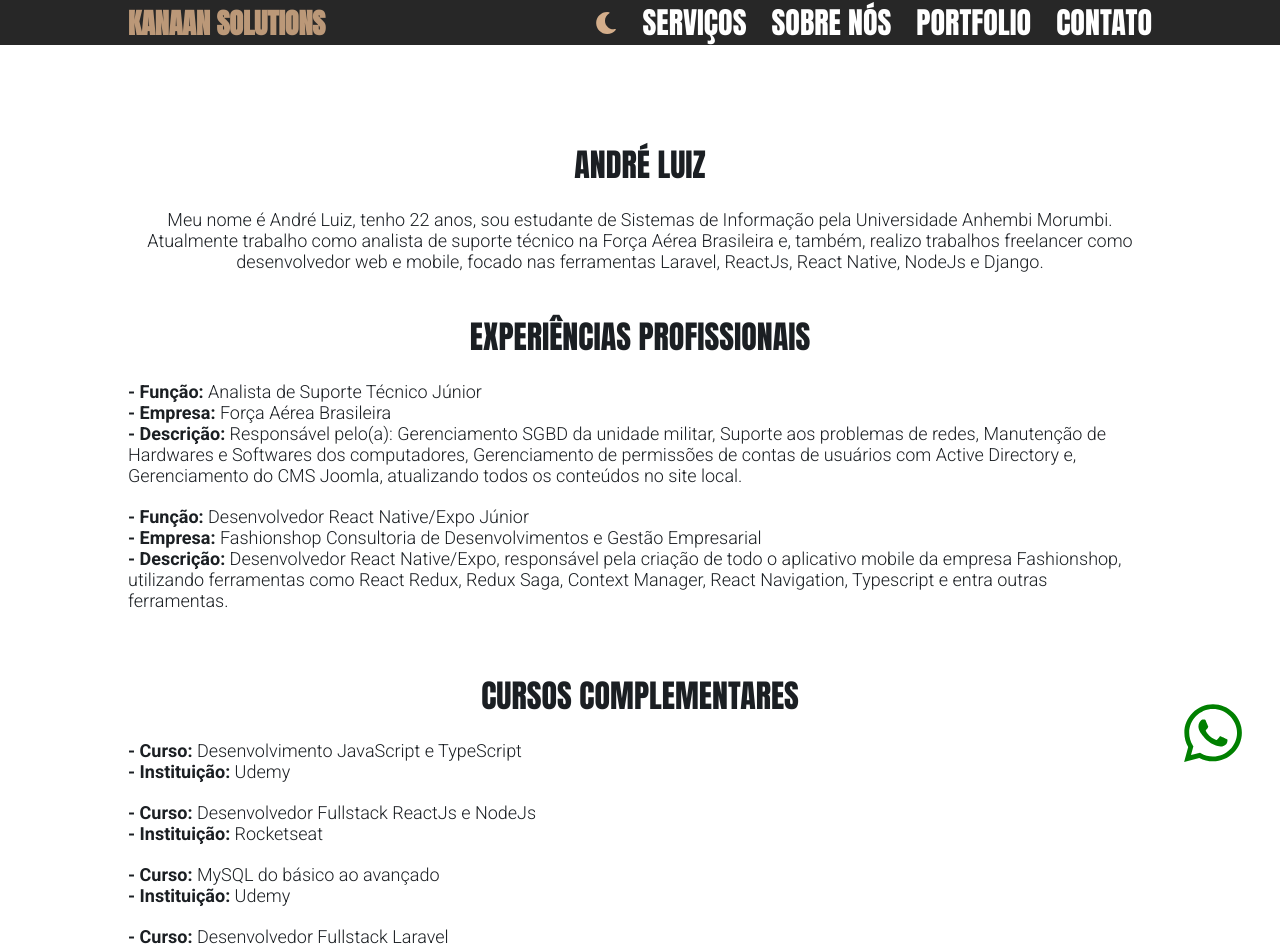
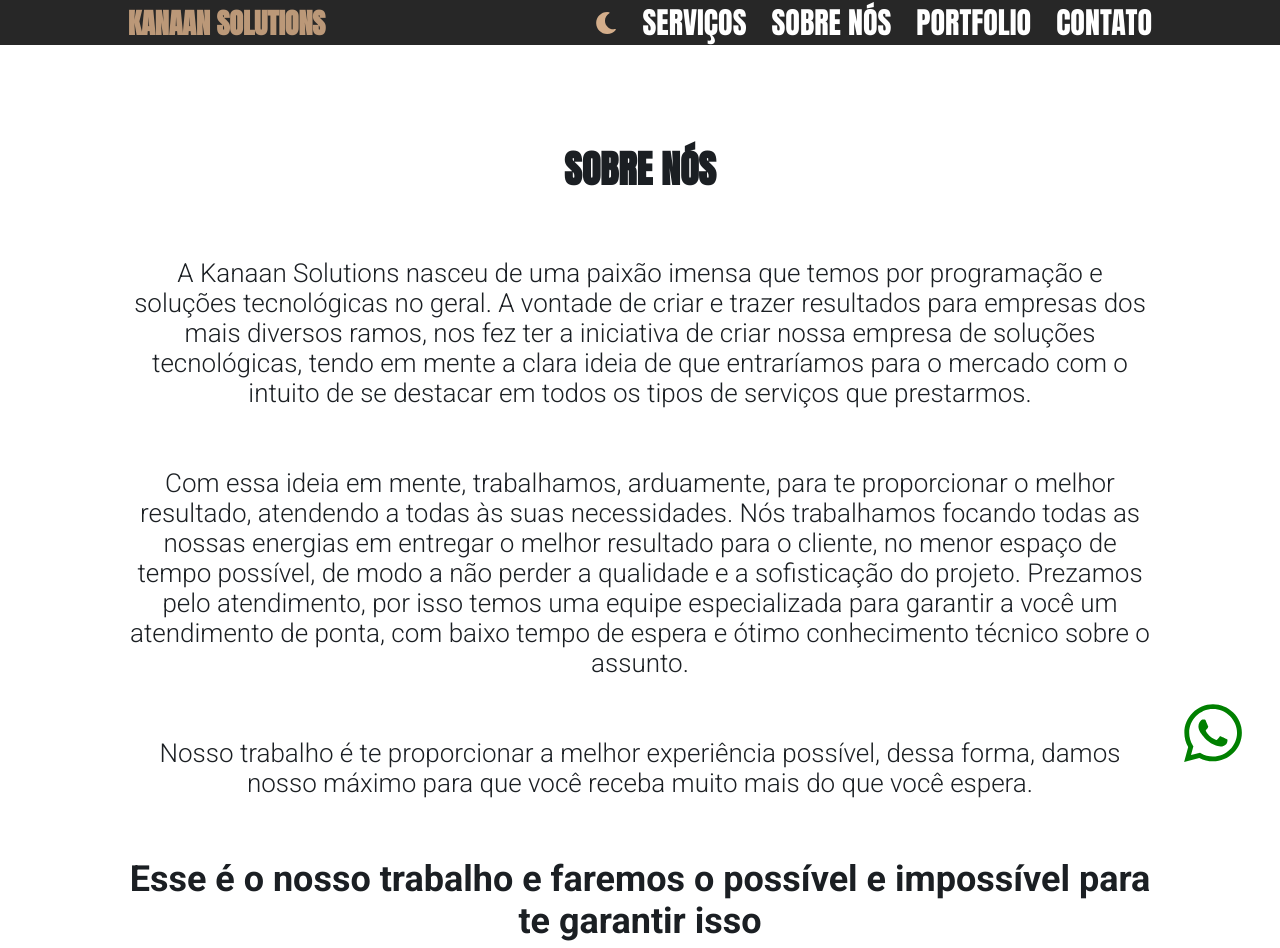
Before and after one commit to ceilon-art/My_Site, a Next.js app: page /sobre in a window 1280 px wide. Shown: the top 948 px of the page. Built offline with nearby package versions, Linux system fonts and the light colour scheme.

Commit message:
SobrePage changes

```diff
--- a/pages/sobre.tsx
+++ b/pages/sobre.tsx
@@ -1,165 +1,43 @@
 import React from 'react';
 import WhatsApp from '../components/WhatsApp';
-import { Container, Project, Text } from '../styles/sobreStyles';
+import { Container } from '../styles/sobreStyles';
 
 const Portfolio: React.FC = () => {
   return (
     <Container>
-      <p>André Luiz</p>
-        <span>
-          {' '}
-          Meu nome é André Luiz, tenho 22 anos, sou estudante
-          de Sistemas de Informação pela Universidade Anhembi Morumbi.
-          Atualmente trabalho como analista de suporte técnico na Força Aérea
-          Brasileira e, também, realizo trabalhos freelancer como desenvolvedor
-          web e mobile, focado nas ferramentas Laravel, ReactJs, React Native,
-          NodeJs e Django.
-        </span>
+      <h1>Sobre Nós</h1>
 
-      <p>Experiências Profissionais</p>
+      <p>
+        A Kanaan Solutions nasceu de uma paixão imensa que temos
+        por programação e soluções tecnológicas no geral. A vontade
+        de criar e trazer resultados para empresas dos mais diversos
+        ramos, nos fez ter a iniciativa de criar nossa empresa de
+        soluções tecnológicas, tendo em mente a clara ideia de que
+        entraríamos para o mercado com o intuito de se destacar em
+        todos os tipos de serviços que prestarmos.
+      </p>
 
-      <Project>
-        <Text>
-          <strong>
-            - Função:
-            <span> Analista de Suporte Técnico Júnior</span>
-          </strong>
-          <br />
-          <strong>
-            - Empresa:
-            <span> Força Aérea Brasileira</span>
-          </strong>
-          <br />
-          <strong>
-            - Descrição:
-            <span>
-              {' '}
-              Responsável pelo(a):
-              Gerenciamento SGBD da unidade militar,
-              Suporte aos problemas de redes,
-              Manutenção de Hardwares e Softwares dos computadores,
-              Gerenciamento de permissões de contas de usuários com Active
-              Directory e, Gerenciamento do CMS Joomla, atualizando todos
-              os conteúdos no site local.
-            </span>
-          </strong>
-        </Text>
-      </Project>
+      <p>
+        Com essa ideia em mente, trabalhamos, arduamente, para te
+        proporcionar o melhor resultado, atendendo a todas às suas
+        necessidades. Nós trabalhamos focando todas as nossas energias
+        em entregar o melhor resultado para o cliente, no menor espaço de
+        tempo possível, de modo a não perder a qualidade e a sofisticação
+        do projeto. Prezamos pelo atendimento, por isso temos uma equipe
+        especializada para garantir a você um atendimento de ponta, com baixo
+        tempo de espera e ótimo conhecimento técnico sobre o assunto.
+      </p>
 
-      <Project>
-        <Text>
-          <strong>
-            - Função:
-            <span> Desenvolvedor React Native/Expo Júnior</span>
-          </strong>
-          <br />
-          <strong>
-            - Empresa:
-            <span>
-              {' '}
-              Fashionshop Consultoria de Desenvolvimentos e Gestão Empresarial
-            </span>
-          </strong>
-          <br />
-          <strong>
-            - Descrição:
-            <span>
-              {' '}
-              Desenvolvedor React Native/Expo, responsável pela criação de todo
-              o aplicativo mobile da empresa Fashionshop, utilizando ferramentas
-              como React Redux, Redux Saga, Context Manager, React Navigation,
-              Typescript e entra outras ferramentas.
-            </span>
-          </strong>
-        </Text>
-      </Project>
+      <p>
+        Nosso trabalho é te proporcionar a melhor experiência possível,
+        dessa forma, damos nosso máximo para que você receba muito mais do
+        que você espera.
+      </p>
 
-      <p>Cursos Complementares</p>
-
-      <Project>
-        <Text>
-          <strong>
-            - Curso:
-            <span>{' '} Desenvolvimento JavaScript e TypeScript</span>
-          </strong>
-          <br />
-          <strong>
-            - Instituição:
-            <span>
-            {' '}
-              Udemy
-            </span>
-          </strong>
-        </Text>
-      </Project>
-
-      <Project>
-        <Text>
-          <strong>
-            - Curso:
-            <span>{' '} Desenvolvedor Fullstack ReactJs e NodeJs</span>
-          </strong>
-          <br />
-          <strong>
-            - Instituição:
-            <span>
-            {' '}
-            Rocketseat
-            </span>
-          </strong>
-        </Text>
-      </Project>
-
-      <Project>
-        <Text>
-          <strong>
-            - Curso:
-            <span>{' '} MySQL do básico ao avançado</span>
-          </strong>
-          <br />
-          <strong>
-            - Instituição:
-            <span>
-            {' '}
-            Udemy
-            </span>
-          </strong>
-        </Text>
-      </Project>
-
-      <Project>
-        <Text>
-          <strong>
-            - Curso:
-            <span>{' '} Desenvolvedor Fullstack Laravel</span>
-          </strong>
-          <br />
-          <strong>
-            - Instituição:
-            <span>
-            {' '}
-            Udemy
-            </span>
-          </strong>
-        </Text>
-      </Project>
-
-      <Project>
-        <Text>
-          <strong>
-            - Curso:
-            <span>{' '} Python do básico ao avançado</span>
-          </strong>
-          <br />
-          <strong>
-            - Instituição:
-            <span>
-            {' '}
-            Udemy
-            </span>
-          </strong>
-        </Text>
-      </Project>
+      <p>
+        <strong>Esse é o nosso trabalho e faremos o possível e impossível
+        para te garantir isso</strong>
+      </p>
       <WhatsApp />
     </Container>
   );
--- a/styles/sobreStyles.ts
+++ b/styles/sobreStyles.ts
@@ -8,23 +8,25 @@
   animation: loadAnimation;
   animation-duration: 500ms;
 
-  p {
+  h1 {
     margin-top: 40px;
     margin-bottom: 20px;
     font-family: 'Anton', Helvetica;
     text-transform: uppercase;
-    font-size: 32px;
+    font-size: 38px;
     text-align: center;
   }
 
-  strong,
-  span {
-    font-size: 18px;
+  p {
+    margin-top: 40px;
+    margin-bottom: 20px;
+    font-size: 26px;
     text-align: center;
   }
 
-  span {
-    font-weight: 400;
+  strong {
+    font-size: 36px;
+    text-align: center;
   }
 
   @media (max-width: 700px) {
@@ -38,36 +40,3 @@
     }
   }
 `;
-
-export const Project = styled.div`
-  display: flex;
-  margin-bottom: 20px;
-  align-items: center;
-  button {
-    margin-top: 14px;
-    padding: 8px;
-    font-size: 19px;
-  }
-  img {
-    width: 165px;
-    border-radius: 6px;
-    display: inline;
-    margin-right: 15px;
-  }
-  @media (max-width: 700px) {
-    flex-direction: column;
-    button {
-      margin: 14px auto 0 auto;
-    }
-    img {
-      margin: 0 auto;
-      width: 125px;
-    }
-  }
-`;
-
-export const Text = styled.div`
-  @media (max-width: 700px) {
-    margin: 10px 0 10px 0;
-  }
-`;
```
